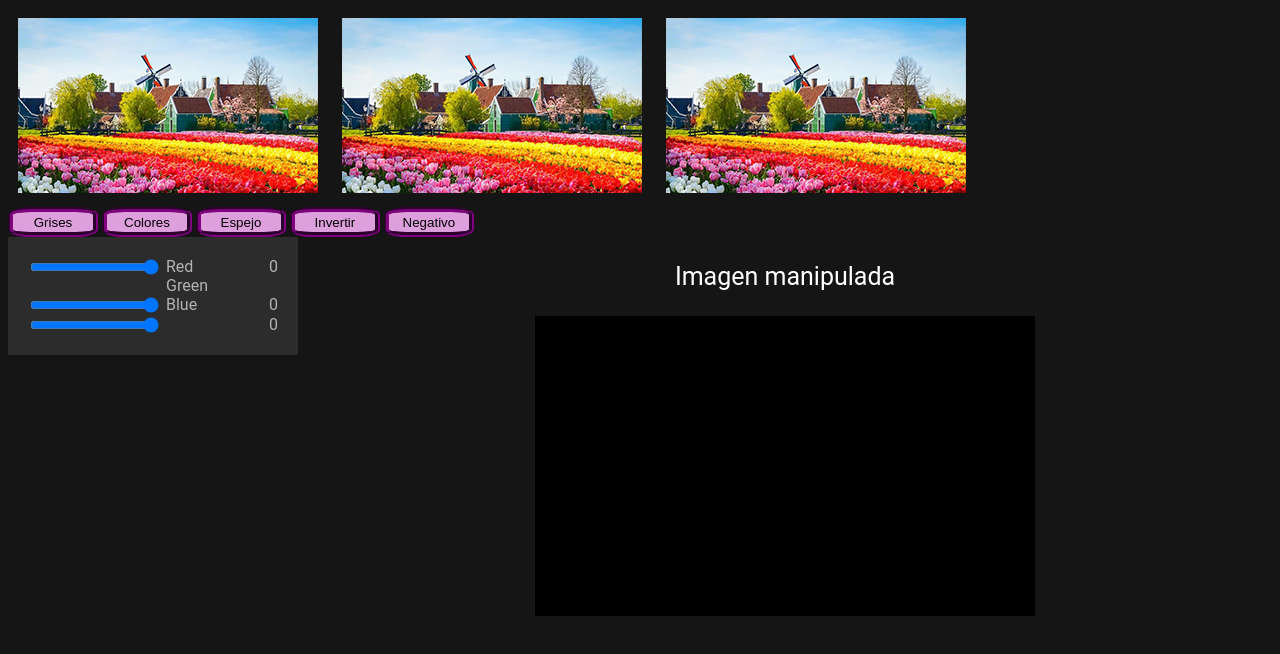
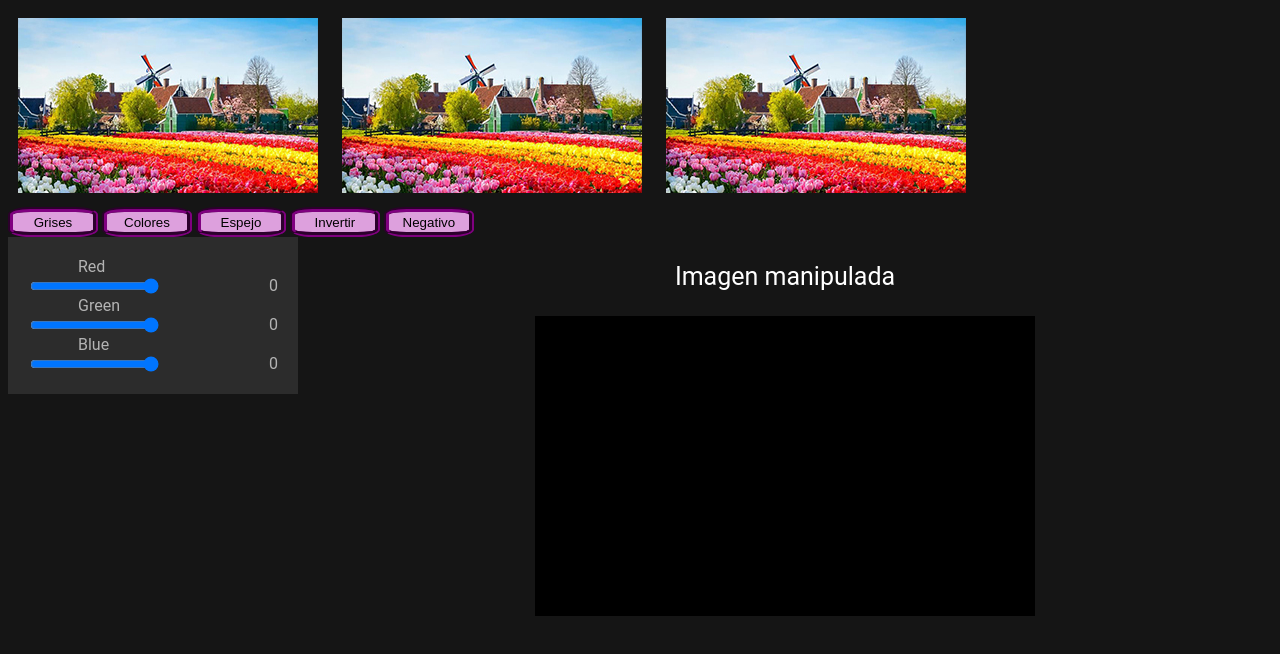
Before and after one commit to cdelgadoh/2020-2021-CSAAI-Practicas, a plain HTML site: page P4/index.html in a window 1280 px wide. Drawn offline with Linux system fonts and the light colour scheme.

Commit message:
alineado

```diff
--- a/P4/index.html
+++ b/P4/index.html
@@ -23,7 +23,7 @@
     </div>
     <div id="deslizadores">
         <div class="des">
-            <label for="deslizador_R">Red &nbsp; &nbsp;</label>
+            <label for="deslizador_R">Red</label>
             <input name="deslizador_R" type="range" id="deslizador_R" min="0" max="255" value="255"/>
             <span id="range_R">0</span>
             <br>
--- a/P4/style.css
+++ b/P4/style.css
@@ -48,8 +48,6 @@ button:hover {
   }
 
 
-
-
   canvas{
     width: 500px;
     height: 300px;
@@ -71,5 +69,5 @@ button:hover {
 
 
   label{
-    margin: 5px;
+    margin: 50px;
   }
```
